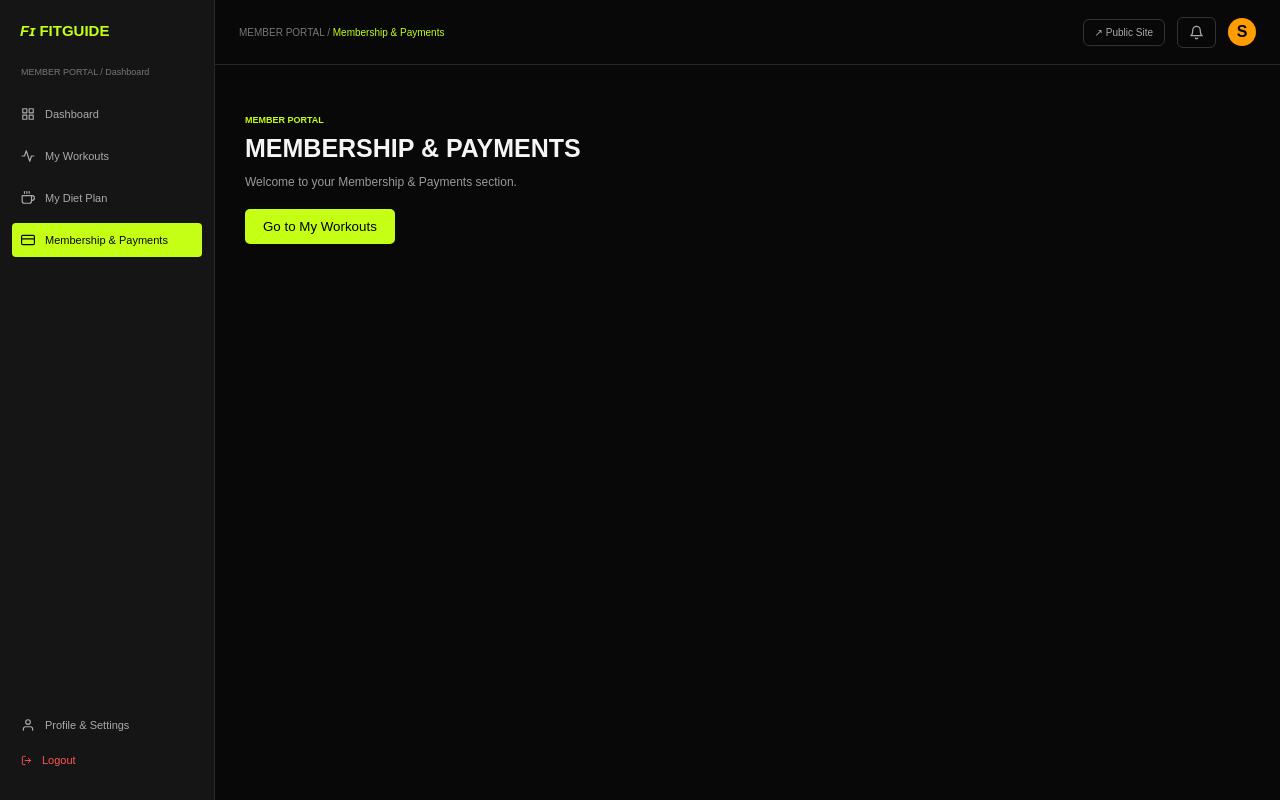
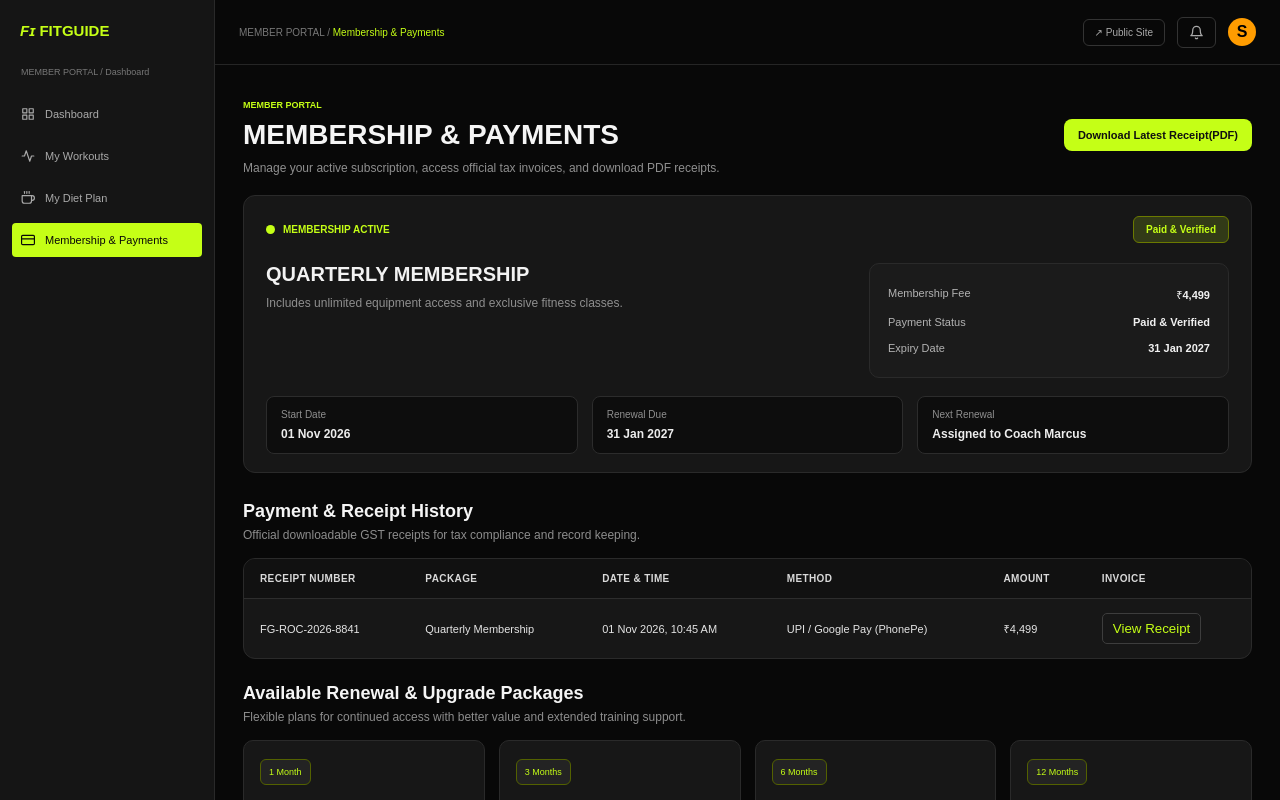
Before and after one commit to Gobi-04/gym, a React (Vite) app in the folder react/: page /dashboard in a window 1280 px wide. Both pictures are taken after a click on the button "Membership & Payments". Shown: the top 800 px of the page. Built offline with nearby package versions, Linux system fonts and the light colour scheme.

Commit message:
Create a page for Membership and payment

```diff
--- a/react/src/components/MemberDashboard.jsx
+++ b/react/src/components/MemberDashboard.jsx
@@ -182,6 +182,24 @@ function MemberDashboard() {
   });
 
   const currentDietPlan = dietPlanData[selectedDiet];
+
+  const membershipPackages = [
+    { name: "1 Month", price: "₹1,500", badge: "1 Month" },
+    { name: "3 Months", price: "₹4,000", badge: "3 Months" },
+    { name: "6 Months", price: "₹7,500", badge: "6 Months" },
+    { name: "12 Months", price: "₹14,000", badge: "12 Months" },
+  ];
+
+  const paymentHistory = [
+    {
+      receipt: "FG-ROC-2026-8841",
+      packageName: "Quarterly Membership",
+      date: "01 Nov 2026, 10:45 AM",
+      method: "UPI / Google Pay (PhonePe)",
+      amount: "₹4,499",
+      status: "Paid",
+    },
+  ];
 
   const menuItems = [
     { name: "Dashboard", icon: <FiGrid /> },
@@ -606,6 +624,121 @@ function MemberDashboard() {
             </div>
           </section>
 
+        ) : activeMenu === "Membership & Payments" ? (
+
+          <section className="membership-content">
+            <span className="section-label">MEMBER PORTAL</span>
+
+            <div className="membership-header-row">
+              <div>
+                <h1>MEMBERSHIP &amp; PAYMENTS</h1>
+                <p>Manage your active subscription, access official tax invoices, and download PDF receipts.</p>
+              </div>
+
+              <button className="download-btn">Download Latest Receipt(PDF)</button>
+            </div>
+
+            <div className="membership-card">
+              <div className="membership-card-header">
+                <div className="payment-badge-wrap">
+                  <span className="green-dot" />
+                  <span className="member-status">MEMBERSHIP ACTIVE</span>
+                </div>
+
+                <div className="summary-tag">Paid &amp; Verified</div>
+              </div>
+
+              <div className="membership-main-row">
+                <div className="membership-title">
+                  <h2>QUARTERLY MEMBERSHIP</h2>
+                  <p>Includes unlimited equipment access and exclusive fitness classes.</p>
+                </div>
+
+                <div className="membership-summary-box">
+                  <div className="summary-row">
+                    <span>Membership Fee</span>
+                    <strong>₹4,499</strong>
+                  </div>
+                  <div className="summary-row">
+                    <span>Payment Status</span>
+                    <strong>Paid &amp; Verified</strong>
+                  </div>
+                  <div className="summary-row">
+                    <span>Expiry Date</span>
+                    <strong>31 Jan 2027</strong>
+                  </div>
+                </div>
+              </div>
+
+              <div className="membership-meta-grid">
+                <div className="meta-item">
+                  <span className="meta-label">Start Date</span>
+                  <strong>01 Nov 2026</strong>
+                </div>
+                <div className="meta-item">
+                  <span className="meta-label">Renewal Due</span>
+                  <strong>31 Jan 2027</strong>
+                </div>
+                <div className="meta-item">
+                  <span className="meta-label">Next Renewal</span>
+                  <strong>Assigned to Coach Marcus</strong>
+                </div>
+              </div>
+            </div>
+
+            <div className="payment-history-section">
+              <div className="section-heading-row">
+                <h3>Payment &amp; Receipt History</h3>
+                <p>Official downloadable GST receipts for tax compliance and record keeping.</p>
+              </div>
+
+              <div className="receipt-table-wrap">
+                <table className="receipt-table">
+                  <thead>
+                    <tr>
+                      <th>Receipt Number</th>
+                      <th>Package</th>
+                      <th>Date &amp; Time</th>
+                      <th>Method</th>
+                      <th>Amount</th>
+                      <th>Invoice</th>
+                    </tr>
+                  </thead>
+                  <tbody>
+                    {paymentHistory.map((item) => (
+                      <tr key={item.receipt}>
+                        <td>{item.receipt}</td>
+                        <td>{item.packageName}</td>
+                        <td>{item.date}</td>
+                        <td>{item.method}</td>
+                        <td>₹4,499</td>
+                        <td><button className="view-receipt">View Receipt</button></td>
+                      </tr>
+                    ))}
+                  </tbody>
+                </table>
+              </div>
+            </div>
+
+            <div className="renewal-section">
+              <div className="section-heading-row">
+                <h3>Available Renewal &amp; Upgrade Packages</h3>
+                <p>Flexible plans for continued access with better value and extended training support.</p>
+              </div>
+
+              <div className="package-grid">
+                {membershipPackages.map((plan) => (
+                  <div key={plan.badge} className="package-card">
+                    <div className="package-badge">{plan.badge}</div>
+                    <h4>{plan.name}</h4>
+                    <div className="package-price">{plan.price}</div>
+                    <button className="package-button">Select Plan</button>
+                  </div>
+                ))}
+              </div>
+            </div>
+          </section>
+
         ) : (
 
           <section className="other-section">
--- a/react/src/styles/MemberDashboard.css
+++ b/react/src/styles/MemberDashboard.css
@@ -604,6 +604,298 @@
   font-size: 12px;
 }
 
+/* MEMBERSHIP & PAYMENTS */
+
+.membership-content {
+  max-width: 1180px;
+  padding: 35px 28px 40px;
+  margin: auto;
+}
+
+.membership-header-row {
+  display: flex;
+  justify-content: space-between;
+  align-items: flex-start;
+  gap: 20px;
+  margin-bottom: 18px;
+}
+
+.membership-header-row h1 {
+  font-size: 28px;
+  margin-bottom: 8px;
+}
+
+.membership-header-row p {
+  color: #8f8f8f;
+  font-size: 12px;
+  line-height: 1.5;
+}
+
+.download-btn {
+  background: #c5ff16;
+  border: none;
+  color: #101010;
+  font-weight: 700;
+  font-size: 11px;
+  border-radius: 8px;
+  padding: 10px 14px;
+  cursor: pointer;
+}
+
+.membership-card {
+  background: #171717;
+  border: 1px solid #2a2a2a;
+  border-radius: 12px;
+  padding: 20px 22px 18px;
+  margin-bottom: 28px;
+}
+
+.membership-card-header {
+  display: flex;
+  align-items: center;
+  justify-content: space-between;
+  gap: 12px;
+  margin-bottom: 20px;
+}
+
+.payment-badge-wrap {
+  display: inline-flex;
+  align-items: center;
+  gap: 8px;
+  color: #c5ff16;
+  font-size: 10px;
+  font-weight: 700;
+}
+
+.green-dot {
+  width: 9px;
+  height: 9px;
+  border-radius: 50%;
+  background: #c5ff16;
+  display: inline-block;
+}
+
+.summary-tag {
+  background: rgba(197, 255, 22, 0.15);
+  border: 1px solid #6b7a00;
+  color: #c5ff16;
+  border-radius: 6px;
+  padding: 7px 12px;
+  font-size: 10px;
+  font-weight: 700;
+}
+
+.membership-main-row {
+  display: flex;
+  justify-content: space-between;
+  gap: 24px;
+  align-items: flex-start;
+  margin-bottom: 18px;
+}
+
+.membership-title h2 {
+  font-size: 20px;
+  margin-bottom: 8px;
+  color: #f2f2f2;
+}
+
+.membership-title p {
+  color: #8f8f8f;
+  font-size: 12px;
+  line-height: 1.5;
+}
+
+.membership-summary-box {
+  width: 360px;
+  background: rgba(255, 255, 255, 0.015);
+  border: 1px solid #2a2a2a;
+  border-radius: 10px;
+  padding: 16px 18px;
+}
+
+.summary-row {
+  display: flex;
+  justify-content: space-between;
+  gap: 10px;
+  color: #b3b3b3;
+  font-size: 11px;
+  padding: 7px 0;
+}
+
+.summary-row strong {
+  color: #f1f1f1;
+  font-size: 11px;
+}
+
+.membership-meta-grid {
+  display: grid;
+  grid-template-columns: repeat(3, minmax(0, 1fr));
+  gap: 14px;
+}
+
+.meta-item {
+  background: #0d0d0d;
+  border: 1px solid #2c2c2c;
+  border-radius: 8px;
+  padding: 12px 14px;
+  display: flex;
+  flex-direction: column;
+  gap: 7px;
+}
+
+.meta-label {
+  color: #8f8f8f;
+  font-size: 10px;
+}
+
+.meta-item strong {
+  font-size: 12px;
+  color: #ededed;
+}
+
+.payment-history-section,
+.renewal-section {
+  margin-top: 24px;
+}
+
+.section-heading-row {
+  margin-bottom: 16px;
+}
+
+.section-heading-row h3 {
+  font-size: 18px;
+  margin-bottom: 6px;
+}
+
+.section-heading-row p {
+  color: #8d8d8d;
+  font-size: 12px;
+}
+
+.receipt-table-wrap {
+  background: #171717;
+  border: 1px solid #2a2a2a;
+  border-radius: 12px;
+  overflow: hidden;
+}
+
+.receipt-table {
+  width: 100%;
+  border-collapse: collapse;
+  color: #e5e5e5;
+}
+
+.receipt-table thead {
+  background: #111111;
+}
+
+.receipt-table th,
+.receipt-table td {
+  padding: 14px 16px;
+  text-align: left;
+  border-bottom: 1px solid #2d2d2d;
+  font-size: 11px;
+}
+
+.receipt-table th {
+  font-size: 10px;
+  letter-spacing: 0.04em;
+  text-transform: uppercase;
+  color: #d9d9d9;
+}
+
+.receipt-table tbody tr:last-child td {
+  border-bottom: none;
+}
+
+.view-receipt {
+  background: transparent;
+  border: 1px solid #3d3d3d;
+  color: #c5ff16;
+  border-radius: 5px;
+  padding: 7px 10px;
+  cursor: pointer;
+}
+
+.package-grid {
+  display: grid;
+  grid-template-columns: repeat(4, minmax(0, 1fr));
+  gap: 14px;
+}
+
+.package-card {
+  background: #171717;
+  border: 1px solid #2a2a2a;
+  border-radius: 10px;
+  padding: 18px 16px;
+}
+
+.package-badge {
+  background: #232323;
+  color: #c5ff16;
+  border: 1px solid #536100;
+  border-radius: 6px;
+  padding: 7px 8px;
+  font-size: 9px;
+  display: inline-block;
+  margin-bottom: 14px;
+}
+
+.package-card h4 {
+  font-size: 15px;
+  margin-bottom: 10px;
+}
+
+.package-price {
+  color: #c5ff16;
+  font-size: 18px;
+  font-weight: 700;
+  margin-bottom: 14px;
+}
+
+.package-button {
+  width: 100%;
+  background: #c5ff16;
+  border: none;
+  border-radius: 8px;
+  color: #101010;
+  padding: 10px 12px;
+  font-weight: 700;
+  cursor: pointer;
+}
+
+@media (max-width: 900px) {
+  .membership-main-row,
+  .membership-header-row {
+    flex-direction: column;
+  }
+
+  .membership-summary-box {
+    width: 100%;
+  }
+
+  .membership-meta-grid,
+  .package-grid {
+    grid-template-columns: repeat(2, minmax(0, 1fr));
+  }
+}
+
+@media (max-width: 600px) {
+  .membership-content {
+    padding: 28px 14px 30px;
+  }
+
+  .membership-meta-grid,
+  .package-grid {
+    grid-template-columns: 1fr;
+  }
+
+  .receipt-table {
+    display: block;
+    overflow-x: auto;
+  }
+}
+
 /* DIET PLAN */
 
 .diet-plan-content {
```
